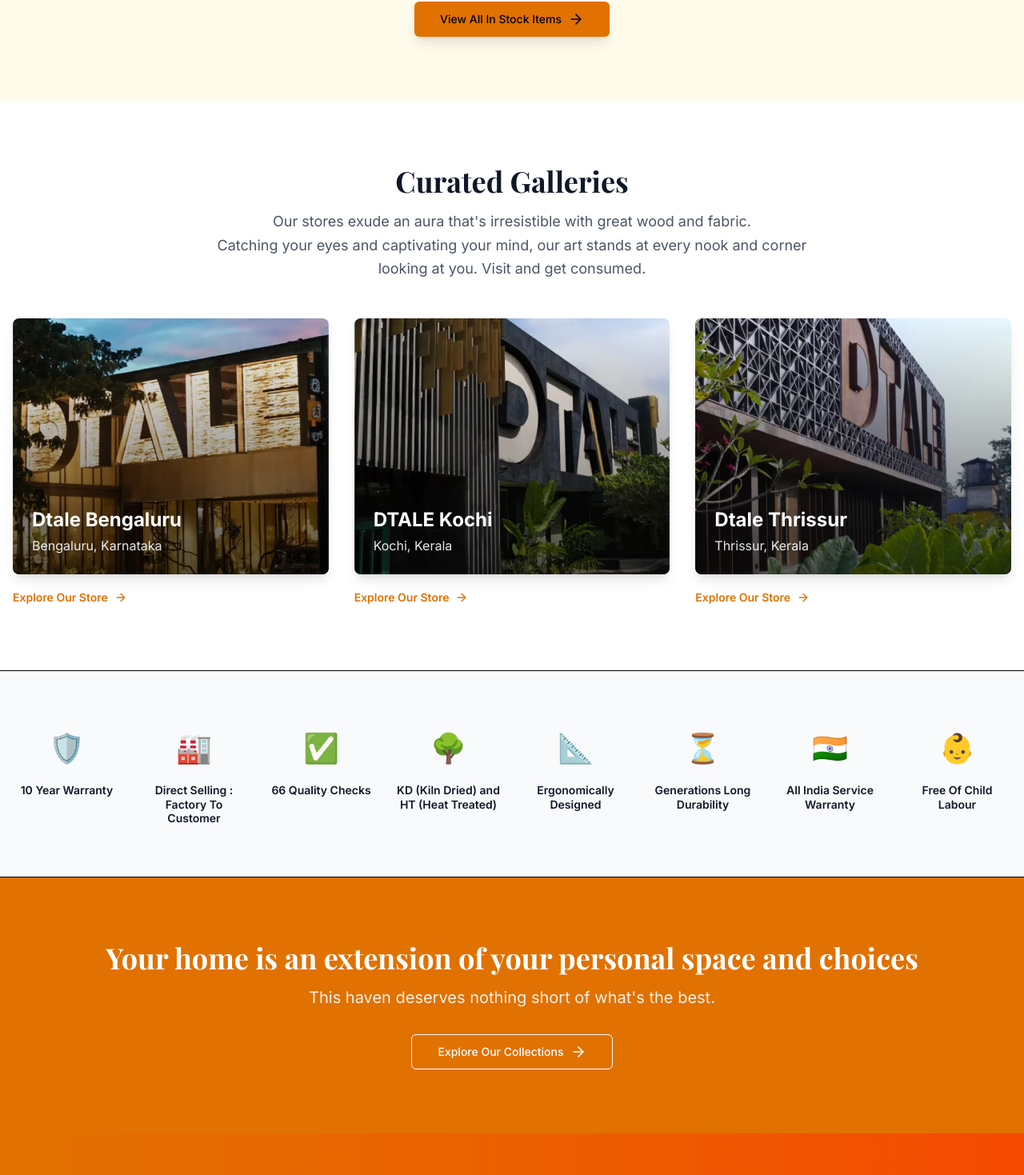
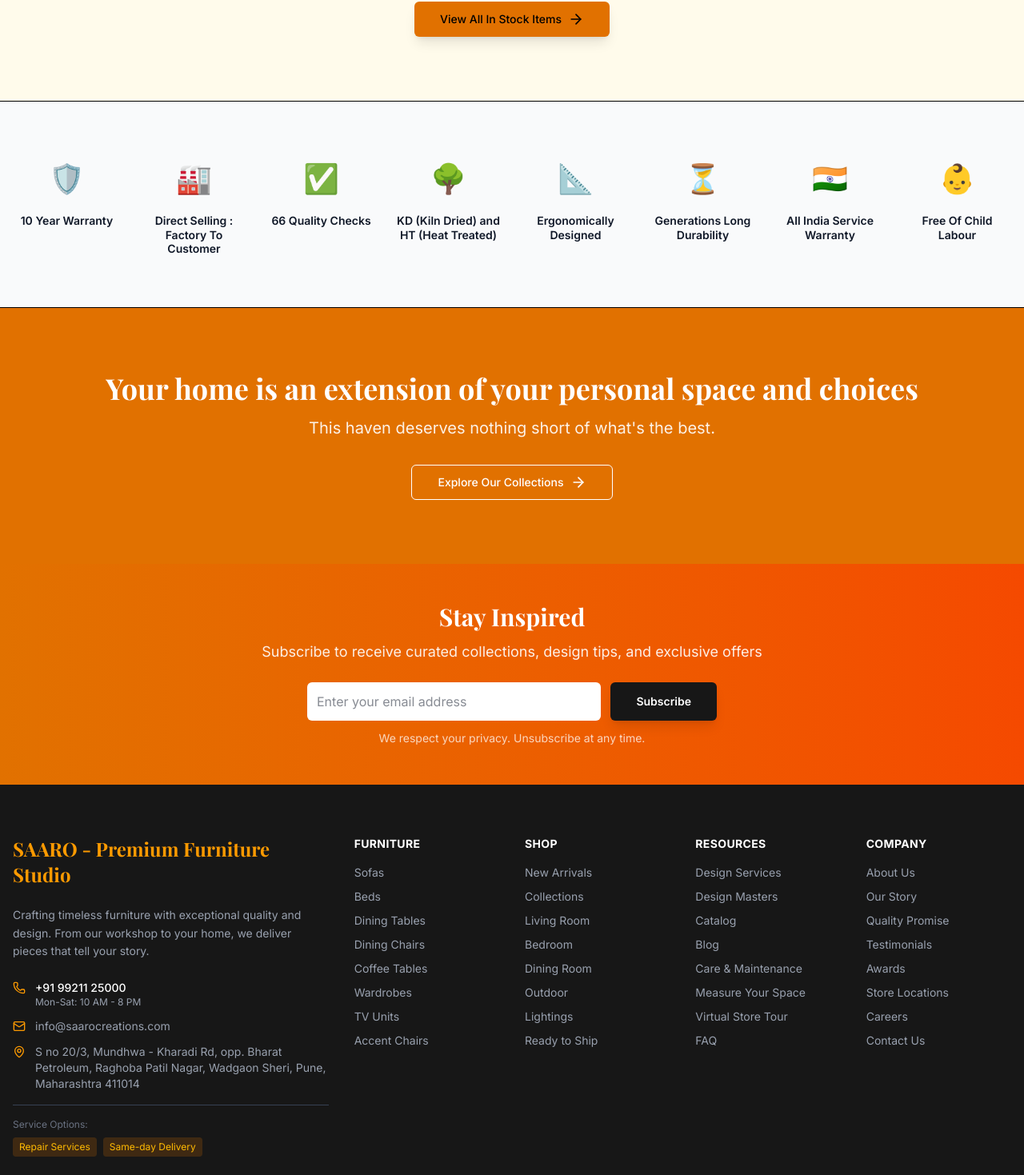
Before and after one commit to Abhishek86798/saaro-creations, a Next.js app: page / in a window 1280 px wide. Shown: the part 6655-8124 px from the top of the page at 80% size. Built offline with nearby package versions, Linux system fonts and the light colour scheme; a web font is replaced by a local one.

Commit message:
Remove Curated Galleries section and update footer with Pune location details

```diff
--- a/src/app/page.tsx
+++ b/src/app/page.tsx
@@ -557,68 +557,6 @@
         </div>
       </section>
 
-      {/* Curated Galleries - Store Locations */}
-      <section className="py-20 bg-white">
-        <div className="container mx-auto px-4">
-          <div className="text-center mb-6">
-            <h2 className="text-4xl font-bold mb-4 text-gray-900 font-serif">Curated Galleries</h2>
-            <p className="text-lg text-gray-600 max-w-3xl mx-auto leading-relaxed">
-              Our stores exude an aura that&apos;s irresistible with great wood and fabric.
-              <br />
-              Catching your eyes and captivating your mind, our art stands at every nook and corner
-              <br />
-              looking at you. Visit and get consumed.
-            </p>
-          </div>
-
-          <div className="grid grid-cols-1 md:grid-cols-3 gap-8 mt-12">
-            {[
-              {
-                city: 'Dtale Bengaluru',
-                image: '/images/Dtale_Bengaluru.webp',
-                location: 'Bengaluru, Karnataka'
-              },
-              {
-                city: 'DTALE Kochi',
-                image: '/images/DTALE_Kochi.webp',
-                location: 'Kochi, Kerala'
-              },
-              {
-                city: 'Dtale Thrissur',
-                image: '/images/Dtale_Thrissur.webp',
-                location: 'Thrissur, Kerala'
-              }
-            ].map((store, index) => (
-              <div
-                key={index}
-                className="group cursor-pointer"
-              >
-                <div className="relative h-80 rounded-lg overflow-hidden shadow-lg hover:shadow-2xl transition-all duration-300 mb-4">
-                  <Image
-                    src={store.image}
-                    alt={store.city}
-                    fill
-                    className="object-cover group-hover:scale-105 transition-transform duration-500"
-                  />
-                  <div className="absolute inset-0 bg-gradient-to-t from-black/60 to-transparent" />
-                  <div className="absolute bottom-0 left-0 right-0 p-6">
-                    <h3 className="text-2xl font-bold text-white mb-1">{store.city}</h3>
-                    <p className="text-white/90">{store.location}</p>
-                  </div>
-                </div>
-                <Link
-                  href="/stores"
-                  className="inline-flex items-center gap-2 text-amber-600 hover:text-amber-700 font-semibold text-sm group-hover:gap-3 transition-all"
-                >
-                  Explore Our Store
-                  <ArrowRight className="h-4 w-4" />
-                </Link>
-              </div>
-            ))}
-          </div>
-        </div>
-      </section>
-
       {/* Quality Features Section - DTale Modern Style */}
       <section className="py-16 bg-gray-50 border-y">
         <div className="container mx-auto px-4">
--- a/src/components/layout/Footer.tsx
+++ b/src/components/layout/Footer.tsx
@@ -107,8 +107,8 @@
               <div className="flex items-start gap-3">
                 <Phone className="h-4 w-4 mt-0.5 text-amber-500 flex-shrink-0" />
                 <div>
-                  <p className="text-white font-medium">+91 (800) 123-4567</p>
-                  <p className="text-xs">Mon-Sun: 10 AM - 8 PM</p>
+                  <p className="text-white font-medium">+91 99211 25000</p>
+                  <p className="text-xs">Mon-Sat: 10 AM - 8 PM</p>
                 </div>
               </div>
               <div className="flex items-start gap-3">
@@ -117,7 +117,14 @@
               </div>
               <div className="flex items-start gap-3">
                 <MapPin className="h-4 w-4 mt-0.5 text-amber-500 flex-shrink-0" />
-                <p>Indiranagar, Bengaluru - 560038</p>
+                <p>S no 20/3, Mundhwa - Kharadi Rd, opp. Bharat Petroleum, Raghoba Patil Nagar, Wadgaon Sheri, Pune, Maharashtra 411014</p>
+              </div>
+            </div>
+            <div className="mt-4 pt-4 border-t border-gray-700">
+              <p className="text-xs text-gray-500 mb-2">Service Options:</p>
+              <div className="flex flex-wrap gap-2">
+                <span className="text-xs bg-amber-600/20 text-amber-400 px-2 py-1 rounded">Repair Services</span>
+                <span className="text-xs bg-amber-600/20 text-amber-400 px-2 py-1 rounded">Same-day Delivery</span>
               </div>
             </div>
           </div>
```
